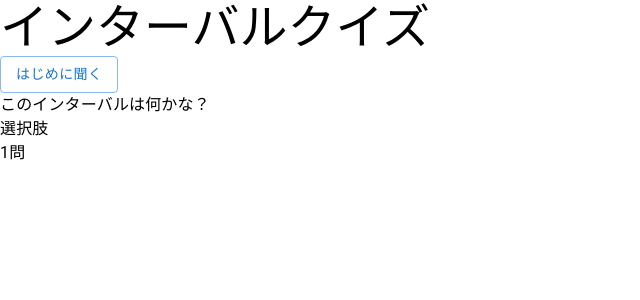
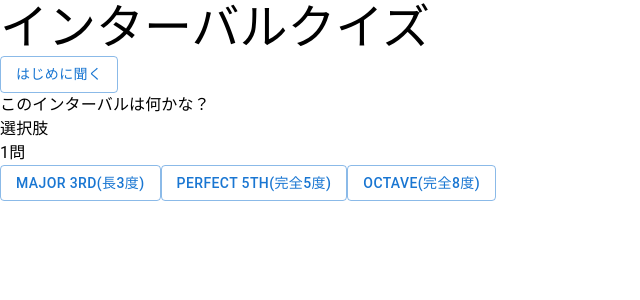
Before and after one commit to aki5648237/interval-training, a React (Create React App) app: page /intervalTrainingQuiz in a window 1280 px wide. Shown: the top 300 px of the page, without its empty margins (0-640 px from the left). Built offline with nearby package versions, Linux system fonts and the light colour scheme.

Commit message:
3/17 クイズシステム作成

```diff
--- a/src/component/intervalTrainingAnswer.tsx
+++ b/src/component/intervalTrainingAnswer.tsx
@@ -5,22 +5,22 @@ import { Question } from './intervalTrainingQuiz';
 type Props = {
 	currentQuestion: number
 	questions: Question[]
-	handleAnswerButtonClick: () => void
+	handleAnswerButtonClick: (value: number) => void
 }
 
 export const Answer = ({currentQuestion, questions, handleAnswerButtonClick}: Props) => {
 
 	return (
 		<div>
-			<Typography>{currentQuestion+1}問</Typography>
-
-			{/* {questions[currentQuestion].answerOptions.map(item)=> {
-
-			} */}
-
-
+			<Typography>{currentQuestion}問</Typography>
+			{
+				questions[0].answerOptions.map((item) => {
+					return <Button
+										onClick={() => handleAnswerButtonClick(item.value)}
+										variant='outlined'>{item.answerText}</Button>;
+			})}
 		</div>
-	)
+	);
 
 }
 
--- a/src/component/intervalTrainingQuiz.tsx
+++ b/src/component/intervalTrainingQuiz.tsx
@@ -1,11 +1,18 @@
 import Typography from '@mui/material/Typography';
 import Button from '@mui/material/Button';
-import React,{useState} from 'react';
+import React,{useState, useEffect} from 'react';
 import { Answer } from './intervalTrainingAnswer';
-import s from '../sound/major3rd.mp3';
+import major3rd from '../sound/major3rd.mp3';
+import perfect5th from '../sound/perfect5th.mp3';
+import octabe from '../sound/octave.mp3';
+/** @jsxImportSource @emotion/react */
+import { css } from "@emotion/react";
+import "../style/styles.css";
 
 
-
+let my_audio: HTMLAudioElement;
+// 際レンダリング防止のため、最初に定義
+let rand: number;
 
 type AnswerOption ={
 	answerText: string;
@@ -20,54 +27,76 @@ const IntervalTrainingQuiz = () => {
 
 	// 問題名格納
 	let soundName: string = '';
+	// 問題No
+	const [currentQuestion, setCurrentQuestion] =useState<number>(1);
 	// 聞いた回数
 	const [listenCount, setListenCount] = useState<number>(0);
+	// 間違えた回数
+	const [missCount, setMissCount] = useState<number>(0);
+	// 問題を非表示にするフラグ
+	const [openQuiz, setOpenQuiz] = useState<boolean>(false);
+	// 結果を非表示にするフラグ
+	const [openResult, setOpenResult] = useState<boolean>(true);
 
 
 	// 問題を定数soudNameにランダム格納
-	const getQuiz = (): string => {
-		const rand = Math.floor(Math.random() * questions.length)
-		soundName = questions[0].answerOptions[rand].answerText;
+	useEffect(() => {
+		rand = Math.floor(Math.random() * questions[0].answerOptions.length);
+		console.log('ランダム関数の値' + rand);
+		// soundName = questions[0].answerOptions[rand].answerText;
 
-		// setListenCount(listenCount + 1);
+		switch (rand) {
+			case 0:
+				my_audio = new Audio(major3rd);
+				break;
+			case 1:
+				my_audio = new Audio(perfect5th);
+				break;
+			case 2:
+				my_audio = new Audio(octabe);
+				break;
+		}
+	},[currentQuestion]);
 
 
-		return soundName;
+	const getQuiz = () => {
+
 	}
-
-
-
 
 	const questions: Question[] = [
 		{
 			answerOptions:[
-				{answerText: 'Major 3rd(長3度)', value: 1},
-				{answerText: 'Perfect 5th(完全5度)', value: 2},
-				{answerText: 'Octave(完全8度)', value: 3},
+				{answerText: 'Major 3rd(長3度)', value: 0},
+				{answerText: 'Perfect 5th(完全5度)', value: 1},
+				{answerText: 'Octave(完全8度)', value: 2},
 			],
 		},
 	];
 
 
 
-	// 問題数
-	const [currentQuestion, setCurrentQuestion] =useState<number>(0);
+	const handleAnswerButtonClick = (value: number): void=> {
 
-	const handleAnswerButtonClick = (): void => {
+		console.log('選択した値' + value);
+		console.log('答えの値' + rand);
 
-		// if (isCorrect === true) {
+		// 正解時、次の問題へ移る
+		if (value === rand) {
 
+			setCurrentQuestion((currentQuestion) => currentQuestion + 1);
+
+
+			console.log('現在の問題No' + currentQuestion);
+			if (currentQuestion > 9) {
+				// 10問回答後、結果を表示
+				setOpenQuiz(true);
+				setOpenResult(false);
 			}
-		const nextQuestion: number = currentQuestion + 1;
-
-		if (nextQuestion < questions.length) {
-			setCurrentQuestion(nextQuestion);
 		}
-
-		soundName = getQuiz();
-
-		const my_audio = new Audio(s);
-
+		else {
+			setMissCount((missCount) => missCount + 1);
+		}
+	}
 		// クイズ表示時に一回流す
 		// my_audio.play();
 
@@ -76,12 +105,16 @@ const IntervalTrainingQuiz = () => {
 		const jsplay = () => {
 			my_audio.currentTime = 0;
 			my_audio.play();
-			setListenCount(listenCount + 1);
-
+			setListenCount((listenCount) => listenCount + 1);
+			console.log(listenCount);
 		}
 
+		// 問題名取得
+		// getQuiz();
+
 	return (
-		<div>
+		<>
+			<div className={openQuiz ? "invisible" : ""}>
 				<Typography variant="h3">
 					インターバルクイズ
 				</Typography>
@@ -98,6 +131,25 @@ const IntervalTrainingQuiz = () => {
 					handleAnswerButtonClick={handleAnswerButtonClick}
 				/>
 			</div>
+
+			<div className={openResult ? "invisible" : ""}>
+				<Typography>結果</Typography>
+
+				<ul>
+					<li>聞いた回数:{listenCount}</li>
+					<li>間違えた回数:{missCount}</li>
+					<li>得点</li>
+				</ul>
+			</div>
+		</>
 	)
 }
+
+// 要素を見えなくする
+// const Invisible = css({
+// 	display:"none",
+// })
+
+
+
 export default IntervalTrainingQuiz;
--- /dev/null
+++ b/src/style/styles.css
@@ -0,0 +1,3 @@
+.invisible {
+	display: none;
+}
--- a/tsconfig.json
+++ b/tsconfig.json
@@ -18,7 +18,8 @@
     "resolveJsonModule": true,
     "isolatedModules": true,
     "noEmit": true,
-    "jsx": "react-jsx"
+    "jsx": "react-jsx",
+    "types": ["@emotion/react/types/css-prop"]
   },
   "include": [
     "src"
```
Lines whose indentation alone changed are shown as unchanged.
